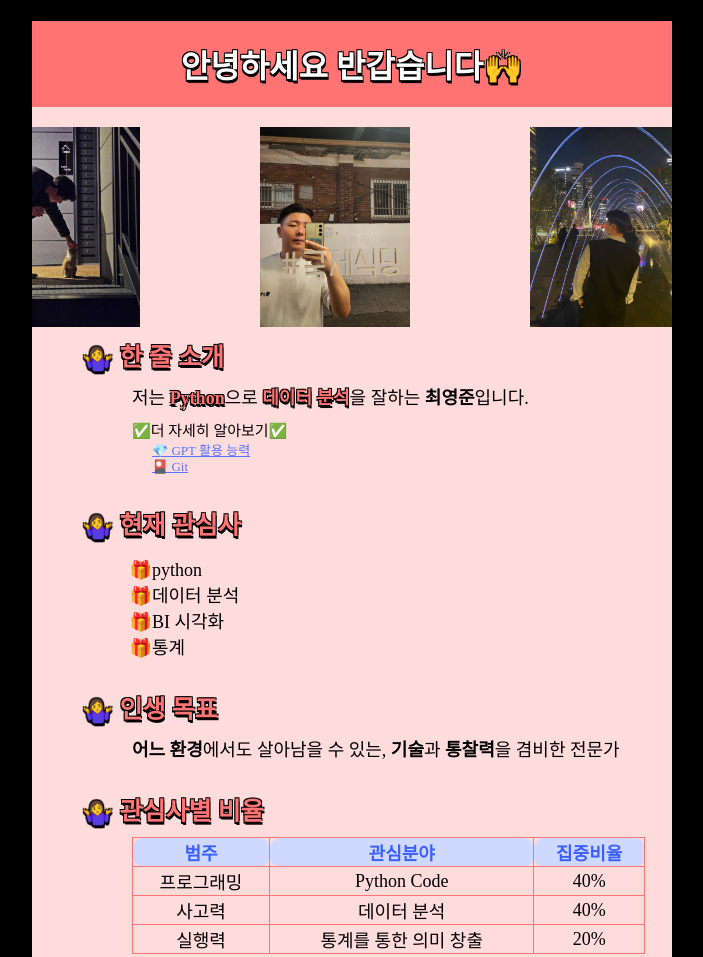
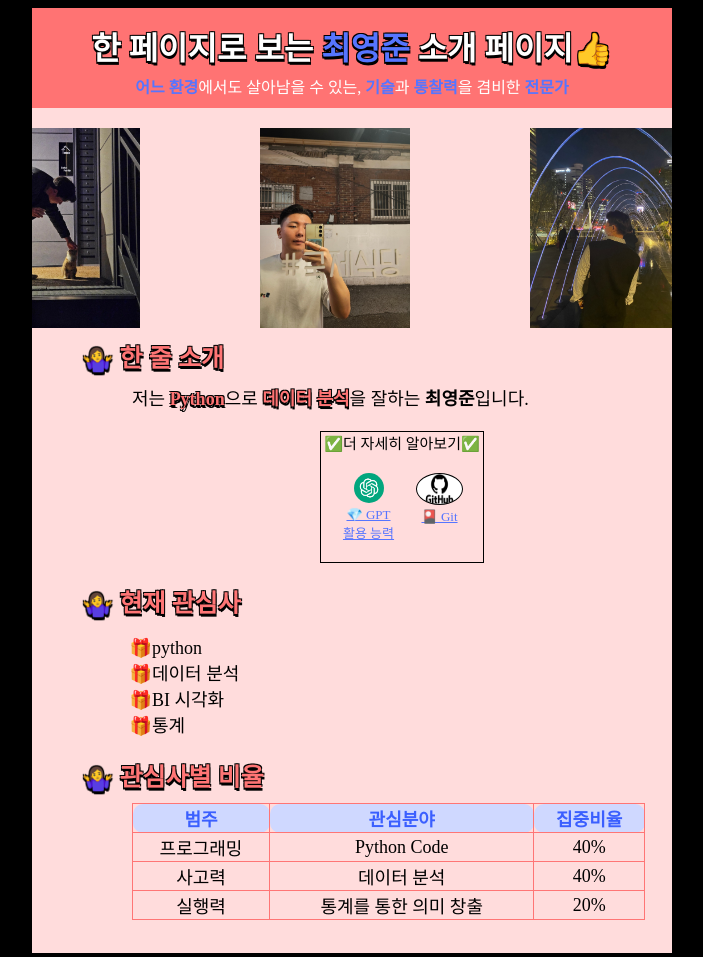
Before and after one commit to ZeroJoon2/zerojoon2.github.io, a plain HTML site: page index.html in a window 1280 px wide. Shown: the top 957 px of the page, without its empty margins (296-999 px from the left). Drawn offline with Linux system fonts and the light colour scheme.

Commit message:
commit6 20241105

```diff
--- /dev/null
+++ b/index.css
@@ -0,0 +1,171 @@
+html{
+    justify-content: center;
+}
+
+body {
+    background-color: black;
+    color: black;
+    width:100%;
+    height: 100%;
+    overflow-x: hidden;
+    overflow-y: hidden;
+}
+
+.container{
+    background-color: rgb(255, 220, 220);
+    width:50%;
+    height: auto;
+    margin : auto;
+    padding-bottom: 1%;
+
+}
+
+.text{
+    margin-left : 50px;
+}
+
+.color_font{
+    color: #ff7373;
+    text-shadow:
+        1px 3px 0px black,
+        -1px 1.5px 0px black,
+        1px -1.5px 0px black,
+        -1px -1px 0px black;
+}
+
+
+.details{
+    margin-left: 50px;
+    margin-bottom : 20px;
+    font-size: 18px;
+}
+
+.details_2{
+    margin: auto;
+
+    width: 30%;
+    font-size: 15px;
+    text-align: center;
+    border: 1px solid black;
+}
+
+.details_3{
+    margin: 20px;
+    font-size: 13px;
+    display: flex;
+    justify-content: center;
+    gap : 20px;
+    transition: transform 0.5 ease;
+}
+
+.details_3 :hover{
+    transform: scale(110%);
+}
+
+.details_3 #gpt{
+    border-radius: 100%;
+    width: 30px;
+    height: 30px;
+}
+
+.details_3 #git{
+    border-radius: 100%;
+    border : 1px solid black;
+    background-color: white;
+    width: 45px;
+    height: 30px;
+}
+
+#gpt_link{
+    color: rgb(86, 117, 255);
+    text-align: center;
+}
+
+
+#git_link{
+    color: rgb(86, 117, 255);
+    text-align: center;
+}
+
+.bullet_changed_list{
+    list-style-type: "🎁";
+    padding-left: 20px;
+}
+
+.main_header{
+    background-color: #ff7373;
+    color: white;
+    text-align: center;
+    padding : 10px
+}
+
+
+.main_header h1{
+    background-color: #ff7373;
+    color: white;
+    display: block;
+    margin:  5px;
+    text-align: center;
+    text-shadow:
+        1px 3px 0px black,  /* 오른쪽 아래 */
+        -1px 1.5px 0px black, /* 왼쪽 아래 */
+        1px -1.5px 0px black, /* 오른쪽 위 */
+        -1px -1px 0px black; /* 왼쪽 위 */
+}
+
+
+.image-container{
+    margin-top : 20px;
+    display: flex;
+    justify-content: center;
+    gap : 120px;
+    overflow: hidden;
+}
+
+.profile {
+    width : 150px;
+    height : 200px;
+    display: inline-block;
+    transition: transform 0.5s ease;
+}
+
+.profile:hover{
+    transform : scale(180%);
+
+}
+
+.header{
+    margin-top: 10px;
+    margin-bottom: 10px;
+    color: hsl(0, 100%, 73%);
+    display : block;
+    font-size: 25px;
+    text-shadow:
+        1px 3px 0px black,  /* 오른쪽 아래 */
+        -1px 1.5px 0px black, /* 왼쪽 아래 */
+        1px -1.5px 0px black, /* 오른쪽 위 */
+        -1px -1px 0px black; /* 왼쪽 위 */
+}
+
+
+.table_all{
+    width: 95%;
+    border-collapse: collapse;
+}
+
+.table_all th, .table_rows td{
+    border: 1px solid;
+    border-color: hsl(0, 100%, 73%);
+    border-radius: 10px;
+    text-align: center;
+}
+.table_header0, .table_header{
+    background-color: rgb(59, 95, 255);
+    color : white;
+}
+.table_header, .table_rows tr{
+    background-color: rgb(207, 216, 255);
+    color: rgb(59, 95, 255);
+    font-style : bold;
+
+}
--- a/index.html
+++ b/index.html
@@ -3,141 +3,17 @@
 <head>
     <meta charset="UTF-8">
     <meta name="viewport" content="width=device-width, initial-scale=1.0">
+    <link type = 'text/css' rel="stylesheet" href = './index.css'>
     <title>ZeroJoon2</title>
-    <style>
 
-        body {
-            background-color: black;
-            color: black;
-            width:100%;
-            height: 100%;
-            overflow-x: hidden;
-        }
-
-        .container{
-            background-color: rgb(255, 220, 220);
-            width:50%;
-            height: auto;
-            margin : auto;
-            padding-bottom: 1%;
-
-        }
-
-        .text{
-            margin-left : 50px;
-        }
-
-        .color_font{
-            color: #ff7373;
-            text-shadow:
-                1px 3px 0px black,
-                -1px 1.5px 0px black,
-                1px -1.5px 0px black,
-                -1px -1px 0px black;
-        }
-
-
-        .details{
-            margin-left: 50px;
-            margin-bottom : 30px;
-            font-size: 18px;
-        }
-
-        .details_2{
-            margin-top: 10px;
-            font-size: 15px;
-        }
-
-        .details_3{
-            margin-left: 20px;
-            font-size: 13px;
-        }
-
-        #notion_link{
-            color: rgb(86, 117, 255);
-        }
-
-        .bullet_changed_list{
-            list-style-type: "🎁";
-            padding-left: 20px;
-        }
-
-        .main_header h1{
-            background-color: #ff7373;
-            color: white;
-            padding: 20px;
-            margin-bottom: 10px;
-            display: block;
-            text-align: center;
-            text-shadow:
-                1px 3px 0px black,  /* 오른쪽 아래 */
-                -1px 1.5px 0px black, /* 왼쪽 아래 */
-                1px -1.5px 0px black, /* 오른쪽 위 */
-                -1px -1px 0px black; /* 왼쪽 위 */
-        }
-
-        .image-container{
-            margin-top : 20px;
-            display: flex;
-            justify-content: center;
-            gap : 120px;
-            overflow: hidden;
-        }
-
-        .profile {
-            width : 150px;
-            height : 200px;
-            display: inline-block;
-            transition: transform 0.5s ease;
-        }
-
-        .profile:hover{
-            transform : scale(180%);
-
-        }
-
-        .header{
-            margin-top: 10px;
-            margin-bottom: 10px;
-            color: hsl(0, 100%, 73%);
-            display : block;
-            font-size: 25px;
-            text-shadow:
-                1px 3px 0px black,  /* 오른쪽 아래 */
-                -1px 1.5px 0px black, /* 왼쪽 아래 */
-                1px -1.5px 0px black, /* 오른쪽 위 */
-                -1px -1px 0px black; /* 왼쪽 위 */
-        }
-
-
-        .table_all{
-            width: 95%;
-            border-collapse: collapse;
-        }
-
-        .table_all th, .table_rows td{
-            border: 1px solid;
-            border-color: hsl(0, 100%, 73%);
-            border-radius: 10px;
-            text-align: center;
-        }
-        .table_header0, .table_header{
-            background-color: rgb(59, 95, 255);
-            color : white;
-        }
-        .table_header, .table_rows tr{
-            background-color: rgb(207, 216, 255);
-            color: rgb(59, 95, 255);
-            font-style : bold;
-
-        }
-
-    </style>
 </head>
 <body>
     <main class = 'container'>
         <header class = main_header>
-            <h1> 안녕하세요 반갑습니다🙌</h1>
+            <h1>
+                한 페이지로 보는 <text style = 'color : rgb(86, 117, 255)'>최영준</text> 소개 페이지👍
+            </h1>
+            <text style = 'color : rgb(86, 117, 255)'><strong>어느 환경</strong></text>에서도 살아남을 수 있는, <text style = 'color : rgb(86, 117, 255)'><strong>기술</strong></text>과 <text style = 'color : rgb(86, 117, 255)'><strong>통찰력</strong></text>을 겸비한 <text style = 'color : rgb(86, 117, 255)'><strong>전문가</strong></text>
         </header>
 
         <section class = image-container>
@@ -151,13 +27,14 @@
                     <div class = details>
                         저는 <strong class = 'color_font'>Python</strong>으로 <strong class = 'color_font'>데이터 분석</strong>을 잘하는 <strong>최영준</strong>입니다.
                         <br>
+                        <br>
                         <div class = details_2>
                             ✅더 자세히 알아보기✅
                             <br>
                             <div class = details_3>
-                                <a id = 'notion_link' href="https://joon2.netlify.app/" target="_blank">💎 GPT 활용 능력</a>
-                                <br>
-                                <a id = 'notion_link' href = 'https://github.com/ZeroJoon2' target="_blank"><strong></strong>🎴 Git</a>
+                                <a id = 'gpt_link' href="https://joon2.netlify.app/" target="_blank"><img id = gpt src = '../img/gpt.png'><br>💎 GPT 활용 능력</a>
+
+                                <a id = 'git_link' href = 'https://github.com/ZeroJoon2' target="_blank"><strong></strong><img id = git src = '../img/git.png'><br>🎴 Git</a>
                             </div>
                         </div>
 
@@ -175,6 +52,7 @@
                     </div>
             </article>
 
+            <!--
             <article>
                 <h2 class = 'header'>
                     🤷‍♀️ 인생 목표
@@ -183,6 +61,7 @@
                         <strong>어느 환경</strong>에서도 살아남을 수 있는, <strong>기술</strong>과 <strong>통찰력</strong>을 겸비한 전문가
                     </div>
             </article>
+            -->
 
             <article>
                 <h2 class = 'header'>
```
Also changed, not shown: index_justhtml.html (+1 -3 lines), img/git.png (added), img/github.webp (added), img/gpt.png (added), img/notion.png (added).
